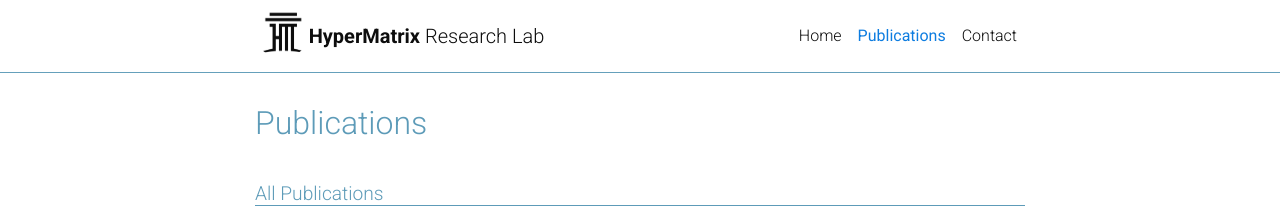
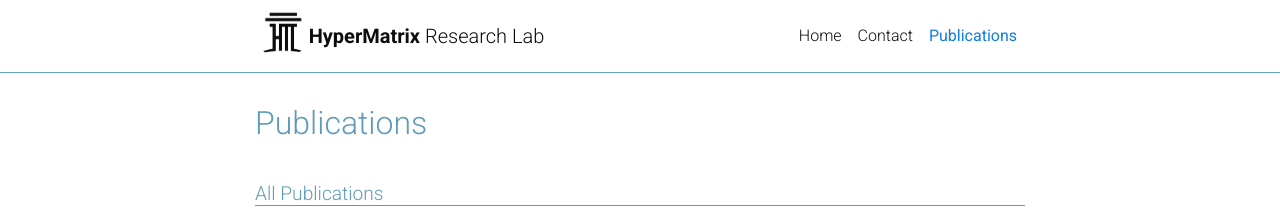
Before and after one commit to hypermatrixlab/hypermatrixlab.github.io, a Jekyll site: the page built from _pages/publications.md, in a window 1280 px wide. Shown: the top 219 px of the page. Built offline with Jekyll 4.4.1, drawn with Linux system fonts in a browser that asks for light colours; full-size pictures stand in for the smaller copies a plugin makes; comment, search, counter and statistics services are not loaded; a style sheet for code colours, icons or effects is not loaded; grey boxes are pictures that could not be loaded.

Commit message:
Update publications.md

```diff
--- a/_pages/publications.md
+++ b/_pages/publications.md
@@ -4,12 +4,12 @@ permalink: /publications/
 title: Publications
 description:
 nav: true
-nav_order: 2
+nav_order: 6
 ---
 
 <div class="publications">
 <h2 class="category">All Publications</h2>
-   {% bibliography --file "papers" --template "bib" %}
+  {% bibliography --file papers --template bib %}
   <button class="show-more" id="show-more-btn">
       Show More
   </button>
```
